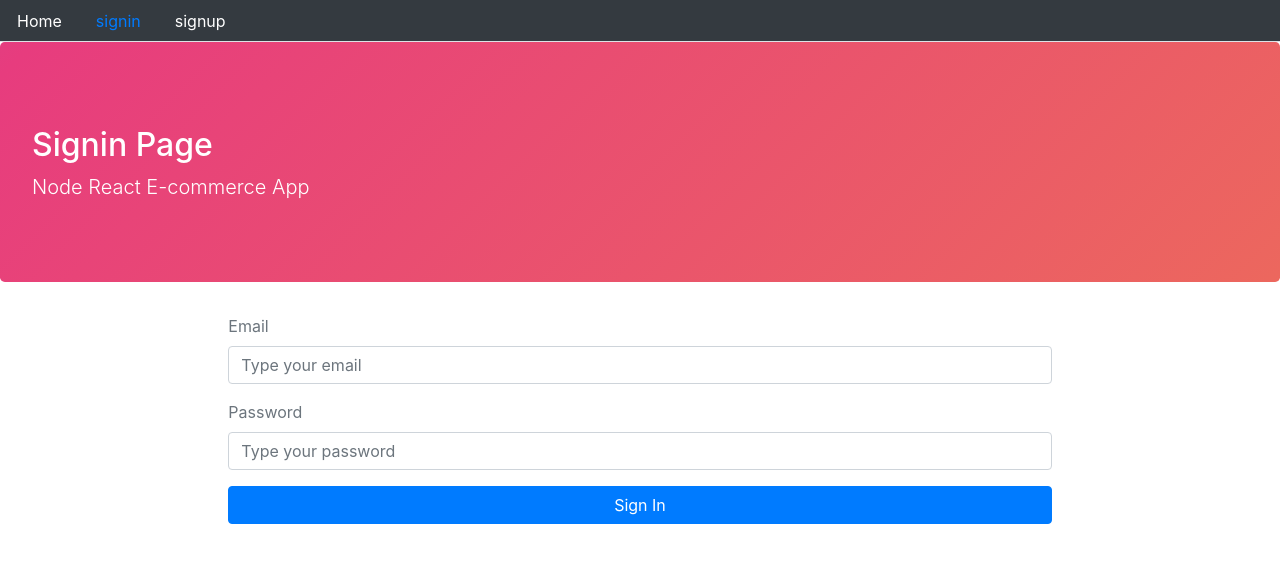
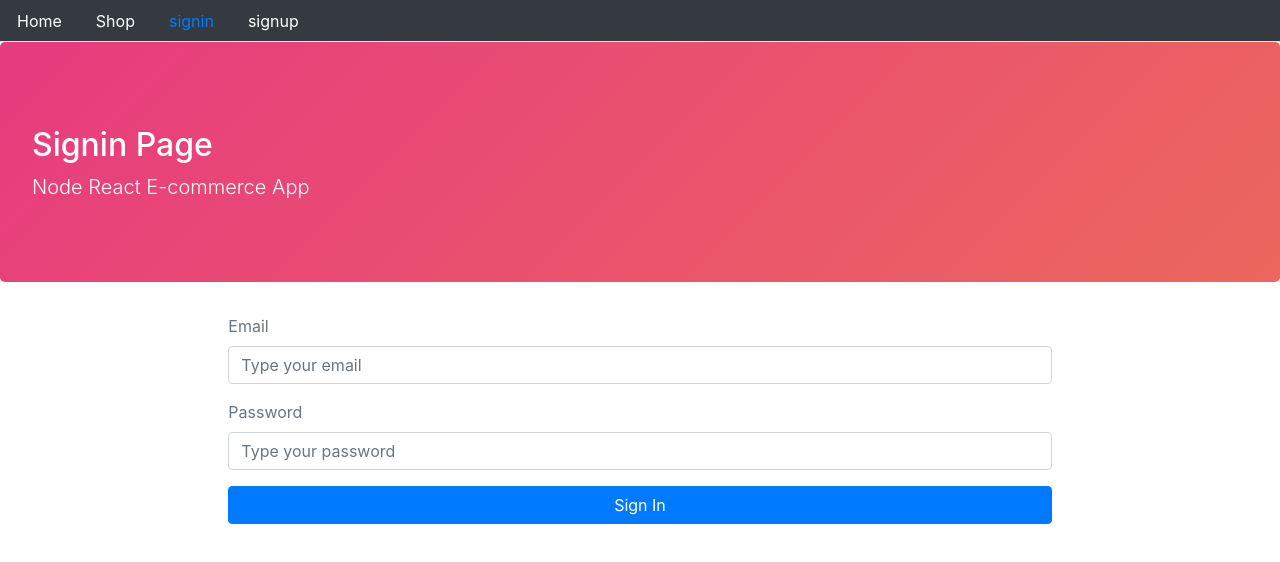
Before and after one commit to Douglous-Sobei/ecommerce-node-react, a React (Create React App) app in the folder ecommerce-frontend/: page /signin in a window 1280 px wide. Shown: the top 562 px of the page. Built offline with nearby package versions, Linux system fonts and the light colour scheme; no server answers.

Commit message:
Shop page

```diff
--- a/ecommerce-frontend/src/App.js
+++ b/ecommerce-frontend/src/App.js
@@ -9,12 +9,14 @@
 import AdminDashboard from "./user/AdminDashboard";
 import AddCategory from "./admin/AddCategory";
 import AddProduct from "./admin/AddProduct";
+import Shop from "./core/Shop";
 
 const App = () => {
   return (
     <BrowserRouter>
       <Switch>
         <Route path="/" exact component={Home} />
+        <Route path="/shop" exact component={Shop} />
         <Route path="/signin" exact component={Signin} />
         <Route path="/signup" exact component={Signup} />
         <PrivateRoute path="/user/dashboard" exact component={Dashboard} />
--- a/ecommerce-frontend/src/core/Menu.js
+++ b/ecommerce-frontend/src/core/Menu.js
@@ -17,6 +17,12 @@
         <li className="nav-item">
           <Link className="nav-link" style={isActive("/")} to="/">
             Home
+          </Link>
+        </li>
+
+        <li className="nav-item">
+          <Link className="nav-link" style={isActive("/shop")} to="/shop">
+            Shop
           </Link>
         </li>
 
--- /dev/null
+++ b/ecommerce-frontend/src/core/Shop.js
@@ -0,0 +1,19 @@
+import React from "react";
+import Layout from "../core/Layout";
+import Card from "./Card";
+
+const Shop = () => {
+  return (
+    <Layout
+      title="Shop"
+      description="Search and find books of your choice"
+      className="container-fluid"
+    >
+      <div className="row">
+        <div className="col-4">left sidebar</div>
+        <div className="col-8">right sidebar</div>
+      </div>
+    </Layout>
+  );
+};
+export default Shop;
```
